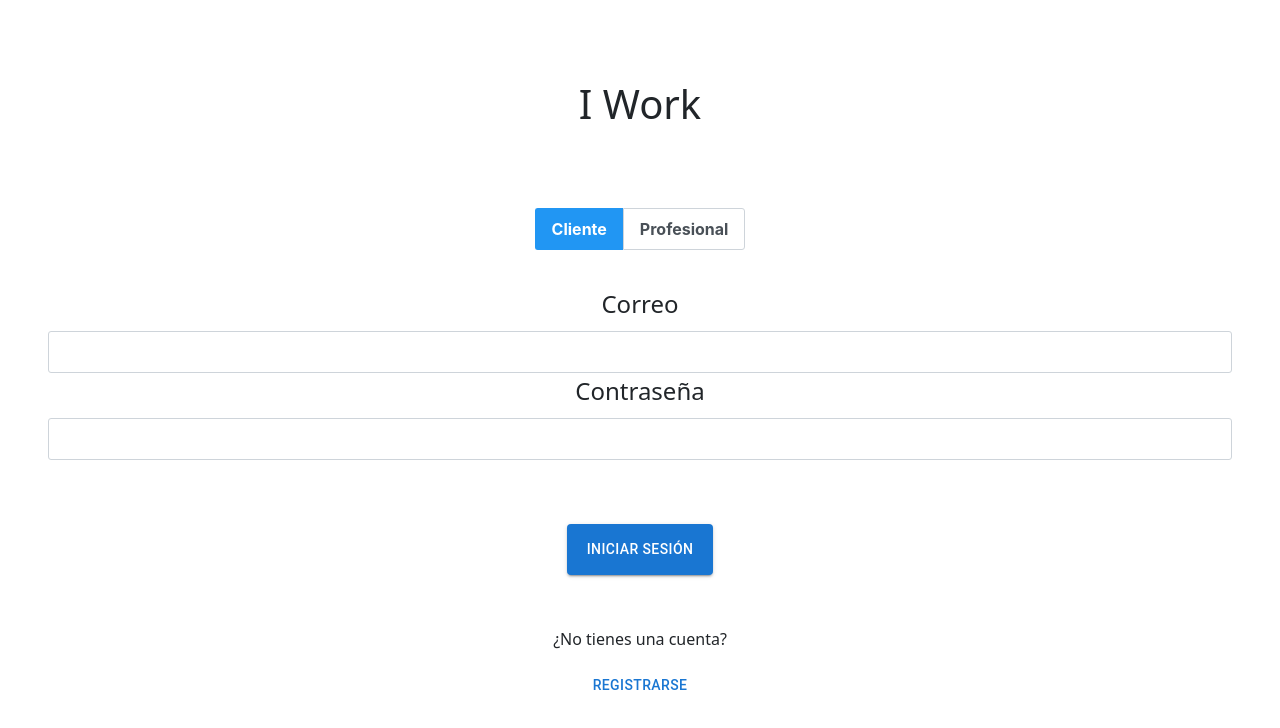
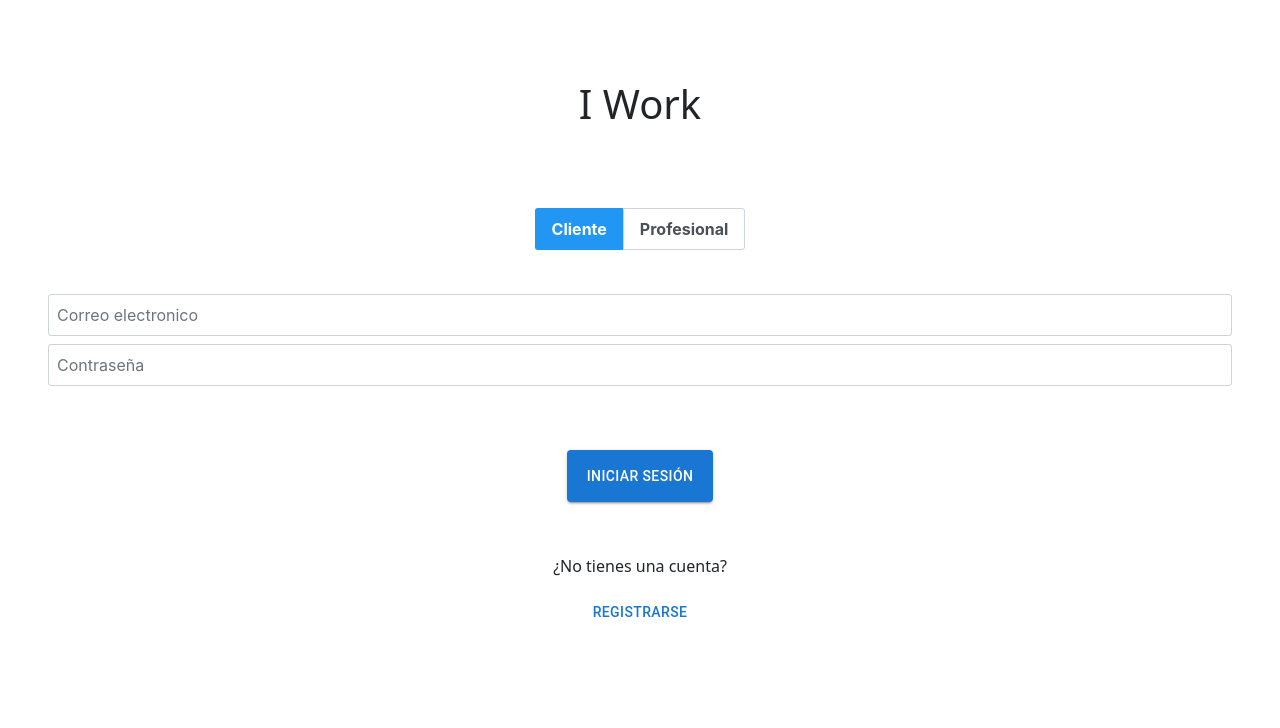
Before and after one commit to TomvShoo/IWork, a React (Create React App) app: page /Login in a window 1280 px wide. Shown: the top 728 px of the page. Built offline with nearby package versions, Linux system fonts and the light colour scheme.

Commit message:
actualizacion

```diff
--- a/src/Pages/Login.js
+++ b/src/Pages/Login.js
@@ -37,10 +37,18 @@ const Estilo = {
   registrar: {
     margin: "2rem 0rem",
   },
+  fondo: {
+    background: "",
+    backgroundSize: "cover",
+    backgroundRepeat: "no-repeat",
+    backgroundAttachment: "fixed",
+    minHeight: "100vh"
+  },
 };
 
 export const Login = () => {
   return (
+    <div style={Estilo.fondo}>
       <div>
         <h1 style={Estilo.tittle}>I Work</h1>
 
@@ -50,12 +58,10 @@ export const Login = () => {
 
         <div style={Estilo.inputs}>
           <div style={Estilo.input}>
-          <h4>Correo</h4>
-          <InputText style={Estilo.inputText}></InputText>
+            <InputText style={Estilo.inputText} placeholder="Correo electronico"></InputText>
           </div>
           <div style={Estilo.input}>
-          <h4>Contraseña</h4>
-          <InputText style={Estilo.inputText}></InputText>
+            <InputText style={Estilo.inputText} placeholder="Contraseña"></InputText>
           </div>
         </div>
 
@@ -74,5 +80,6 @@ export const Login = () => {
           </Link>
         </div>
       </div>
+    </div>
   );
 };
```
Lines whose indentation alone changed are shown as unchanged.
